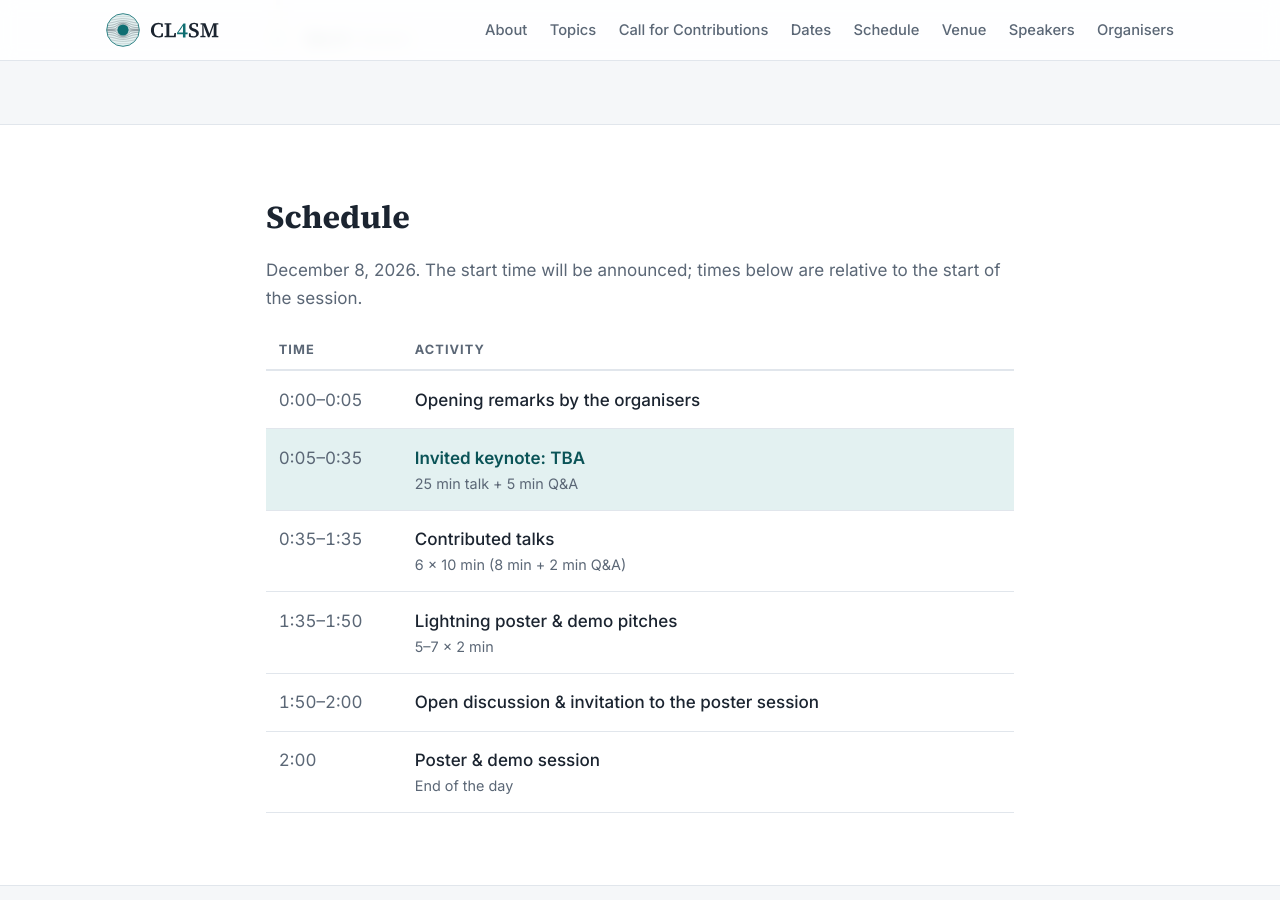
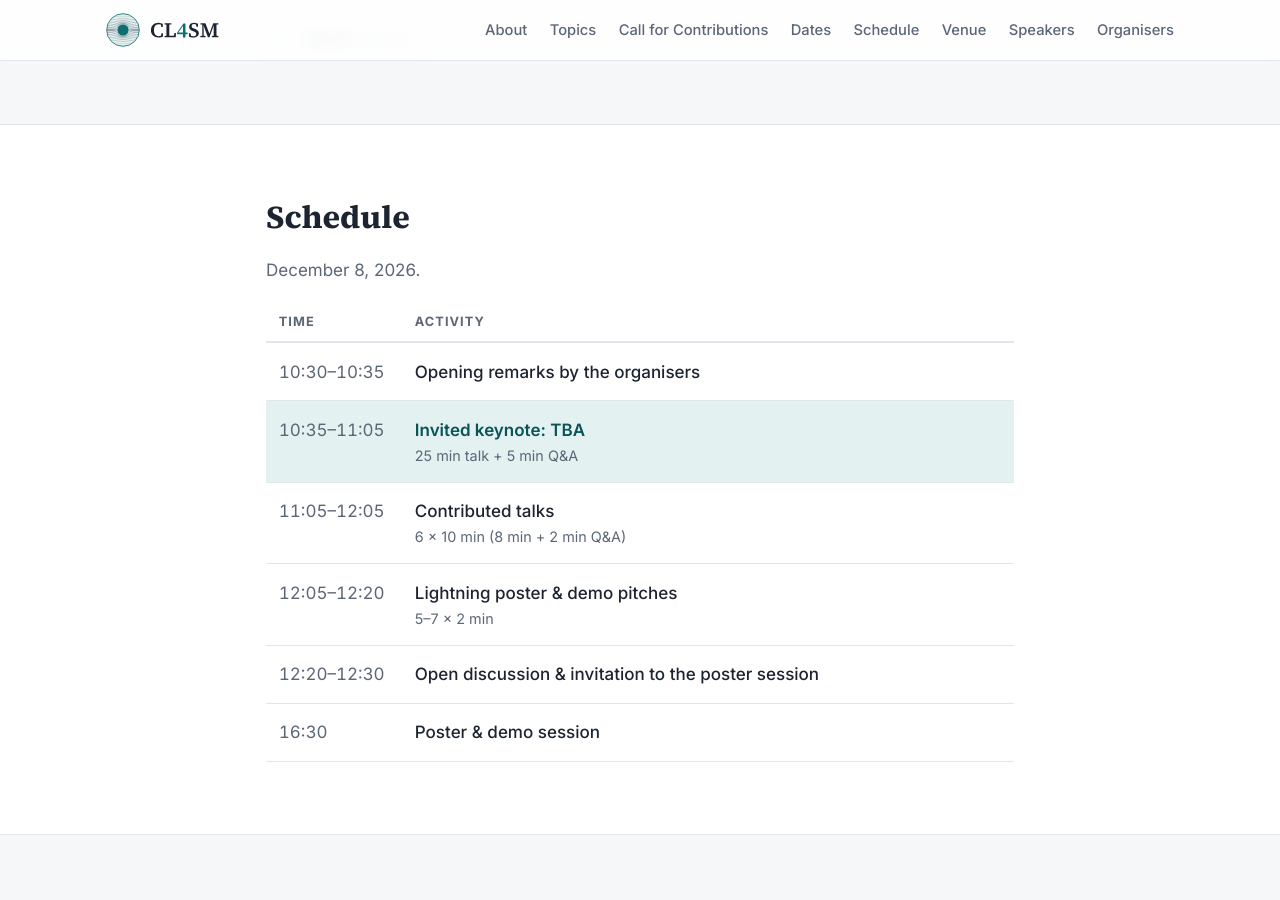
Before and after one commit to badulion/cl4sm_2026, a Jekyll site: the page built from index.html, in a window 1280 px wide and 900 px high, scrolled down 4219 px. Built offline with Jekyll 4.4.1, drawn with Linux system fonts in a browser that asks for light colours.

Commit message:
Set confirmed session time slot of 10:30-12:30
The session slot is now fixed, so set `event.start_time` to resolve the
schedule's relative offsets into real clock times.

The poster session is a separate event at 16:30, not an offset from the
start of our slot, so support `at: "HH:MM"` on a schedule entry to pin an
item to a fixed clock time and use it there.

Co-Authored-By: Claude Opus 5 <noreply@anthropic.com>

```diff
--- a/_config.yml
+++ b/_config.yml
@@ -20,7 +20,7 @@ event:
     name: "Palais des Congrès de Paris"
     address: "2 Place de la Porte Maillot, 75017 Paris"
     map_url: "https://www.google.com/maps/search/?api=1&query=Palais+des+Congr%C3%A8s+de+Paris"
-  start_time: ""                # local session start, "HH:MM" (e.g. "14:00"); empty = show relative times
+  start_time: "10:30"           # local session start, "HH:MM" (e.g. "14:00"); empty = show relative times
 
 # Submission
 submission:
--- a/_data/schedule.yml
+++ b/_data/schedule.yml
@@ -1,4 +1,6 @@
-# `start` is minutes after the session begins.
+# `start` is minutes after the session begins; `duration` is in minutes.
+# Use `at: "HH:MM"` instead for items at a fixed clock time, independent
+# of the session slot (e.g. the poster session).
 - start: 0
   duration: 5
   activity: Opening remarks by the organisers
@@ -18,6 +20,5 @@
 - start: 110
   duration: 10
   activity: Open discussion & invitation to the poster session
-- start: 120
+- at: "16:30"
   activity: Poster & demo session
-  detail: End of the day
--- a/index.html
+++ b/index.html
@@ -163,7 +163,7 @@ layout: default
         {% for s in site.data.schedule %}
         <tr{% if s.keynote %} class="schedule__keynote"{% endif %}>
           <td class="schedule__time">
-            {% include clock.html min=s.start %}{% if s.duration %}–{% assign end = s.start | plus: s.duration %}{% include clock.html min=end %}{% endif %}
+            {% if s.at %}{{ s.at }}{% else %}{% include clock.html min=s.start %}{% if s.duration %}–{% assign end = s.start | plus: s.duration %}{% include clock.html min=end %}{% endif %}{% endif %}
           </td>
           <td>
             <div class="schedule__activity">{{ s.activity }}</div>
```
Also changed, not shown: README.md.
